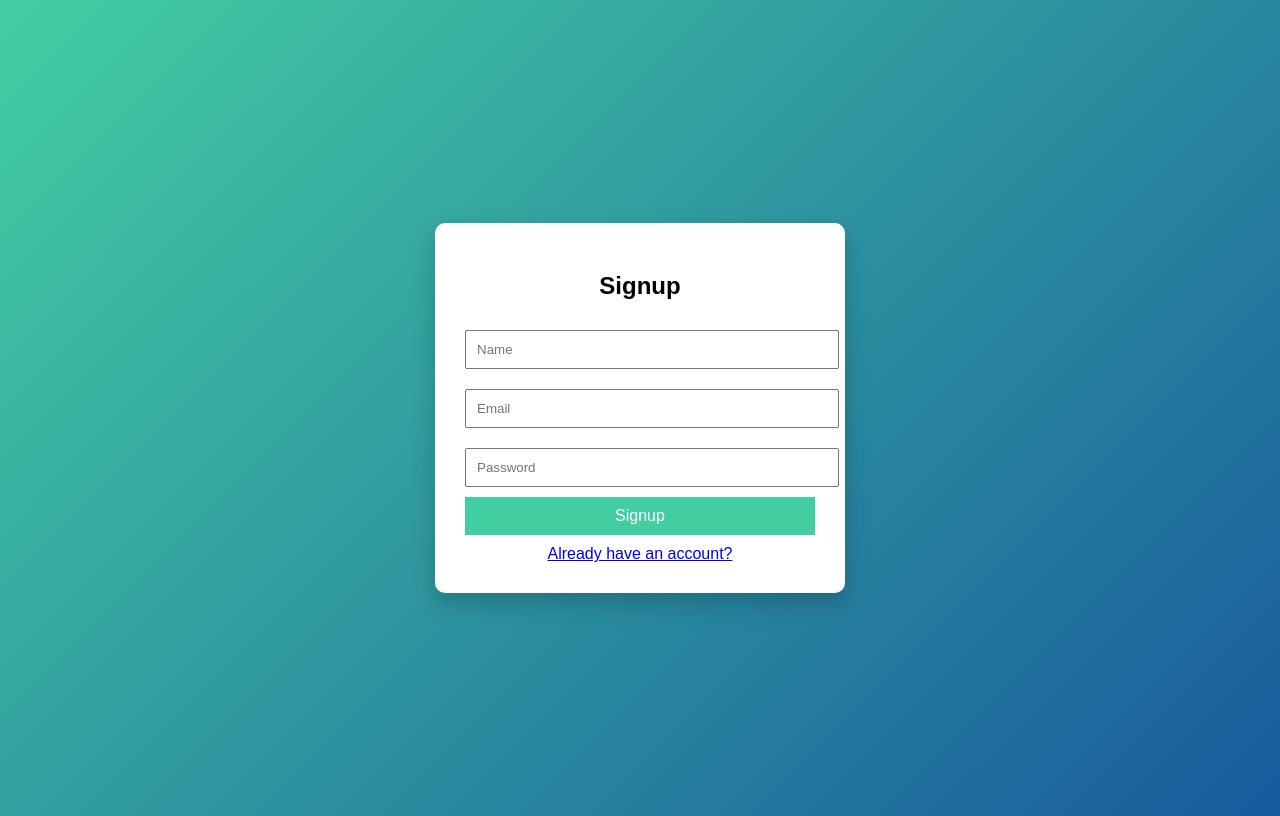
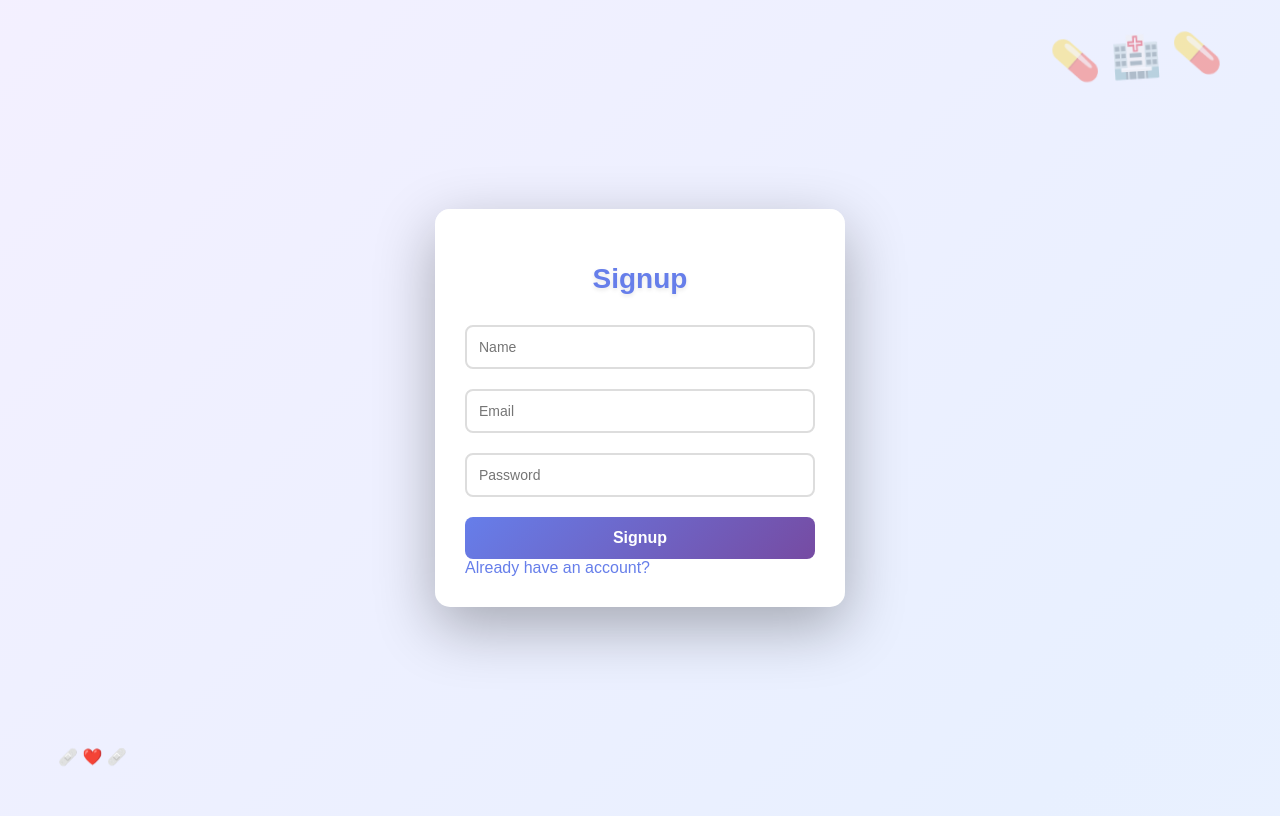
Before and after one commit to ragavan-0705/Early-Diabetes-Prediction, a Flask app: page /signup in a window 1280 px wide. Run offline with Flask 3, Linux system fonts and the light colour scheme; parts of the project's set-up code (start-up, migrations or seed data) failed here and were passed over; some libraries are stand-ins or nearby versions.

Commit message:
UI changes

```diff
--- a/static/css/signup.css
+++ b/static/css/signup.css
@@ -1,47 +1,117 @@
 body {
     font-family: Arial, sans-serif;
-    background: linear-gradient(135deg, #43cea2, #185a9d);
+    background: linear-gradient(135deg, #f0e8ff 0%, #f5f0ff 25%, #e8f0ff 50%, #f0f5ff 75%, #f5f0ff 100%);
+    background-size: 400% 400%;
+    animation: healthPulse 6s ease infinite;
     height: 100vh;
     display: flex;
     justify-content: center;
     align-items: center;
+    position: relative;
+    overflow: hidden;
+}
+
+/* Health icons */
+body::before {
+    content: '💊 🏥 💊';
+    position: absolute;
+    top: 40px;
+    right: 50px;
+    font-size: 40px;
+    opacity: 0.4;
+    animation: float 5s ease-in-out infinite;
+    z-index: 1;
+}
+
+body::after {
+    content: '🩹 ❤️ 🩹';
+    position: absolute;
+    bottom: 40px;
+    left: 50px;
+    font-size: 4;
+    animation: float 6s ease-in-out infinite reverse;
+    z-index: 1
+    animation: float 6s ease-in-out infinite reverse;
+}
+
+@keyframes healthPulse {
+    0% { background-position: 0% 50%; }
+    50% { background-position: 100% 50%; }
+    100% { background-position: 0% 50%; }
+}
+
+@keyframes float {
+    0%, 100% { transform: translateY(0px) rotate(0deg); }
+    50% { transform: translateY(-20px) rotate(-5deg); }
 }
 
 .form-container {
     background: #fff;
     padding: 30px;
     width: 350px;
-    border-radius: 10px;
-    box-shadow: 0 10px 25px rgba(0,0,0,0.2);
+    border-radius: 15px;
+    box-shadow: 0 20px 60px rgba(0,0,0,0.3), inset 0 1px 0 rgba(255,255,255,0.6);
+    position: relative;
+    z-index: 10;
+    backdrop-filter: blur(10px);
 }
 
 h2 {
     text-align: center;
     margin-bottom: 20px;
+    color: #667eea;
+    font-size: 28px;
+    font-weight: bold;
+    text-shadow: 0 2px 4px rgba(0,0,0,0.1);
 }
 
 input {
     width: 100%;
-    padding: 10px;
+    padding: 12px;
     margin: 10px 0;
+    border: 2px solid #ddd;
+    border-radius: 8px;
+    font-size: 14px;
+    transition: all 0.3s ease;
+    box-sizing: border-box;
+}
+
+input:focus {
+    outline: none;
+    border-color: #667eea;
+    box-shadow: 0 0 8px rgba(102, 126, 234, 0.3);
+    background: #fff;
 }
 
 button {
     width: 100%;
-    padding: 10px;
-    background: #43cea2;
+    padding: 12px;
+    background: linear-gradient(135deg, #667eea, #764ba2);
     border: none;
     color: white;
     font-size: 16px;
     cursor: pointer;
+    border-radius: 8px;
+    transition: all 0.3s ease;
+    font-weight: bold;
+    margin-top: 10px;
 }
 
 button:hover {
-    background: #38b2ac;
+    background: linear-gradient(135deg, #764ba2, #5a3d7a);
+    transform: translateY(-2px);
+    box-shadow: 0 10px 20px rgba(118, 75, 162, 0.3);
 }
 
 a {
     display: block;
-    text-align: center;
+    text-align: c5px;
+    color: #667eea;
+    text-decoration: none;
+    font-weight: 500;
+}
+
+a:hover {
+    text-decoration: underlineer;
     margin-top: 10px;
 }
```
Also changed, not shown: static/css/login.css (+78 -8 lines).
